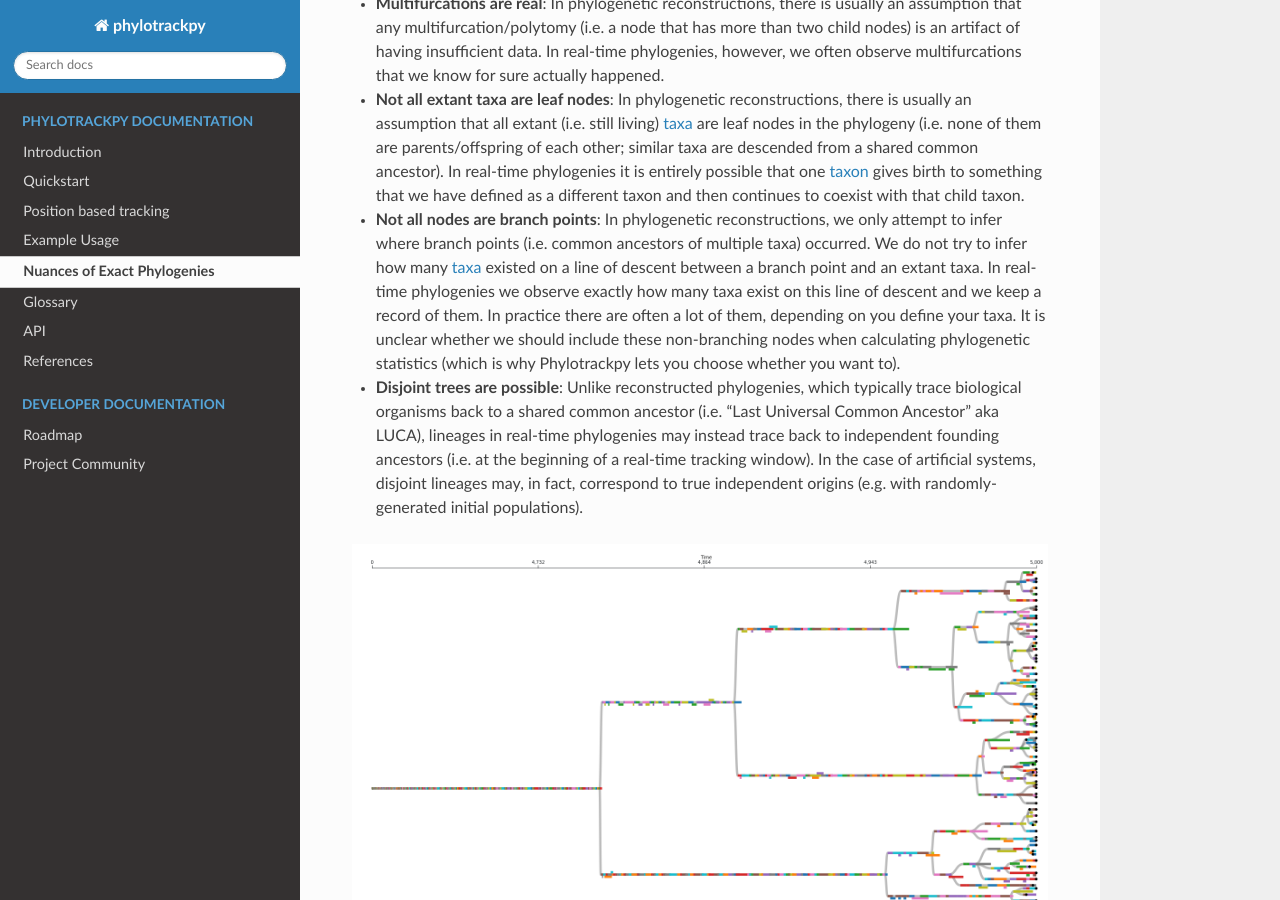
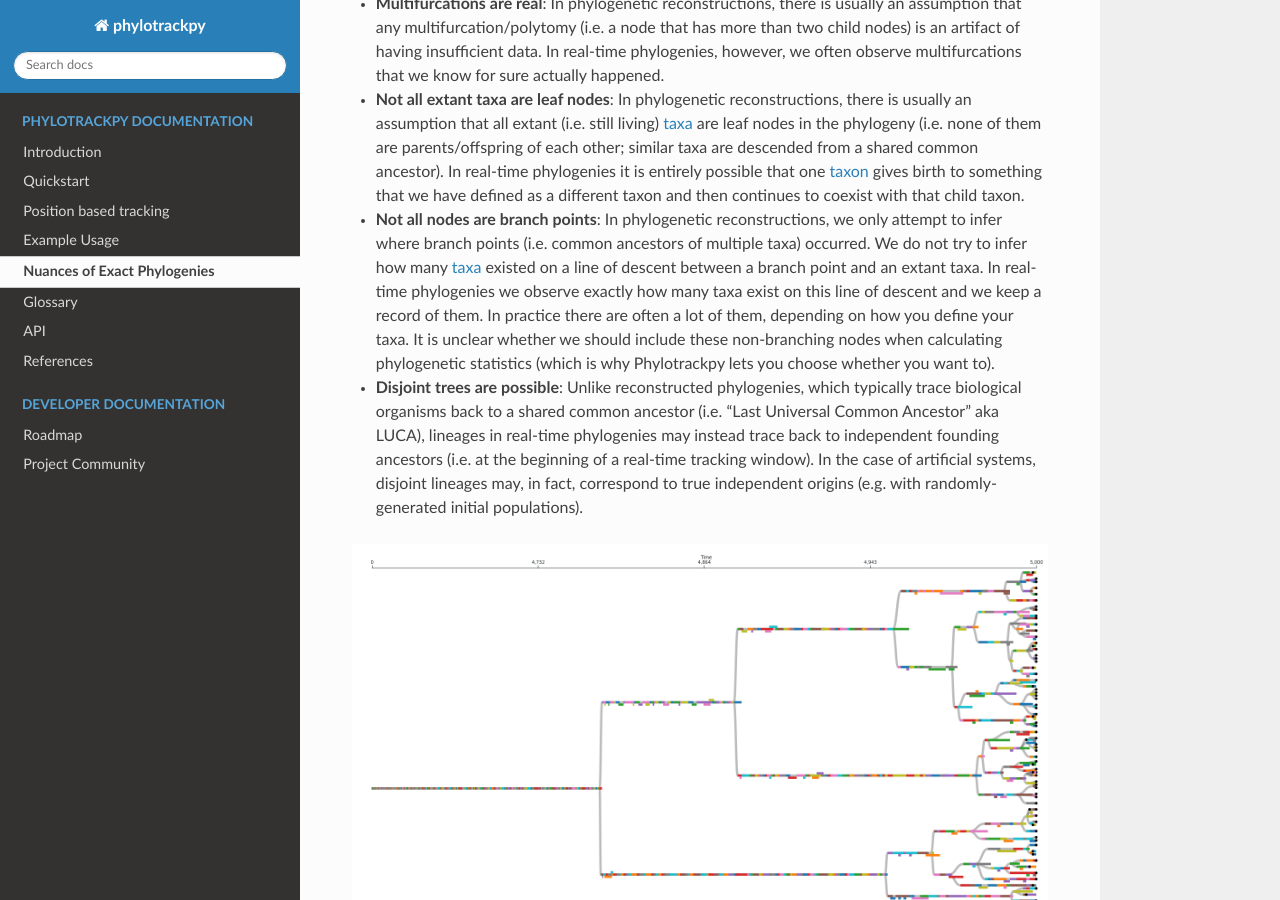
Before and after one commit to emilydolson/phylotrackpy, a Sphinx documentation site: the page built from docs/context.md, in a window 1280 px wide and 900 px high, scrolled down 312 px. Built offline with Sphinx 7.4.7 and the Read the Docs theme 3.1.0, drawn with Linux system fonts in a browser that asks for light colours; pages that are not in the unit, such as notebooks, are missing from menus.

Commit message:
Fix another small typo

```diff
--- a/docs/context.md
+++ b/docs/context.md
@@ -4,7 +4,7 @@ There are certain quirks associated with real-time phylogenies that you might no
 
 - **Multifurcations are real**: In phylogenetic reconstructions, there is usually an assumption that any {term}`multifurcation/polytomy` (i.e. a node that has more than two child nodes) is an artifact of having insufficient data. In real-time phylogenies, however, we often observe multifurcations that we know for sure actually happened.
 - **Not all extant taxa are leaf nodes**: In phylogenetic reconstructions, there is usually an assumption that all extant (i.e. still living) {term}`taxa` are leaf nodes in the phylogeny (i.e. none of them are parents/offspring of each other; similar taxa are descended from a shared common ancestor). In real-time phylogenies it is entirely possible that one {term}`taxon` gives birth to something that we have defined as a different taxon and then continues to coexist with that child taxon.
-- **Not all nodes are branch points**: In phylogenetic reconstructions, we only attempt to infer where branch points (i.e. common ancestors of multiple taxa) occurred. We do not try to infer how many {term}`taxa` existed on a line of descent between a branch point and an extant taxa. In real-time phylogenies we observe exactly how many taxa exist on this line of descent and we keep a record of them. In practice there are often a lot of them, depending on you define your taxa. It is unclear whether we should include these non-branching nodes when calculating phylogenetic statistics (which is why Phylotrackpy lets you choose whether you want to).
+- **Not all nodes are branch points**: In phylogenetic reconstructions, we only attempt to infer where branch points (i.e. common ancestors of multiple taxa) occurred. We do not try to infer how many {term}`taxa` existed on a line of descent between a branch point and an extant taxa. In real-time phylogenies we observe exactly how many taxa exist on this line of descent and we keep a record of them. In practice there are often a lot of them, depending on how you define your taxa. It is unclear whether we should include these non-branching nodes when calculating phylogenetic statistics (which is why Phylotrackpy lets you choose whether you want to).
 - **Disjoint trees are possible**: Unlike reconstructed phylogenies, which typically trace biological organisms back to a shared common ancestor (i.e. "Last Universal Common Ancestor" aka LUCA), lineages in real-time phylogenies may instead trace back to independent founding ancestors (i.e. at the beginning of a real-time tracking window). In the case of artificial systems, disjoint lineages may, in fact, correspond to true independent origins (e.g. with randomly-generated initial populations).
 
 ![An example of a full digital evolution phylogeny](images/FullPhylogeny.png)
```
